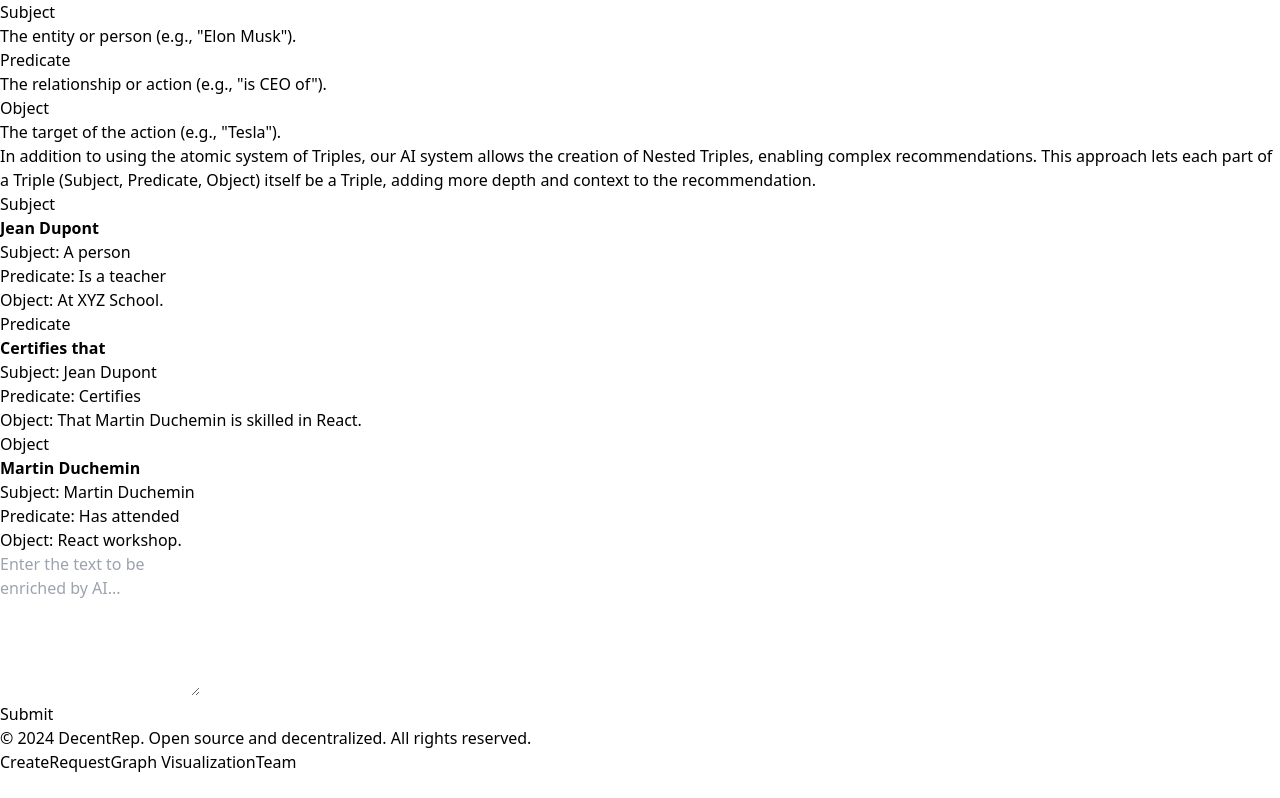
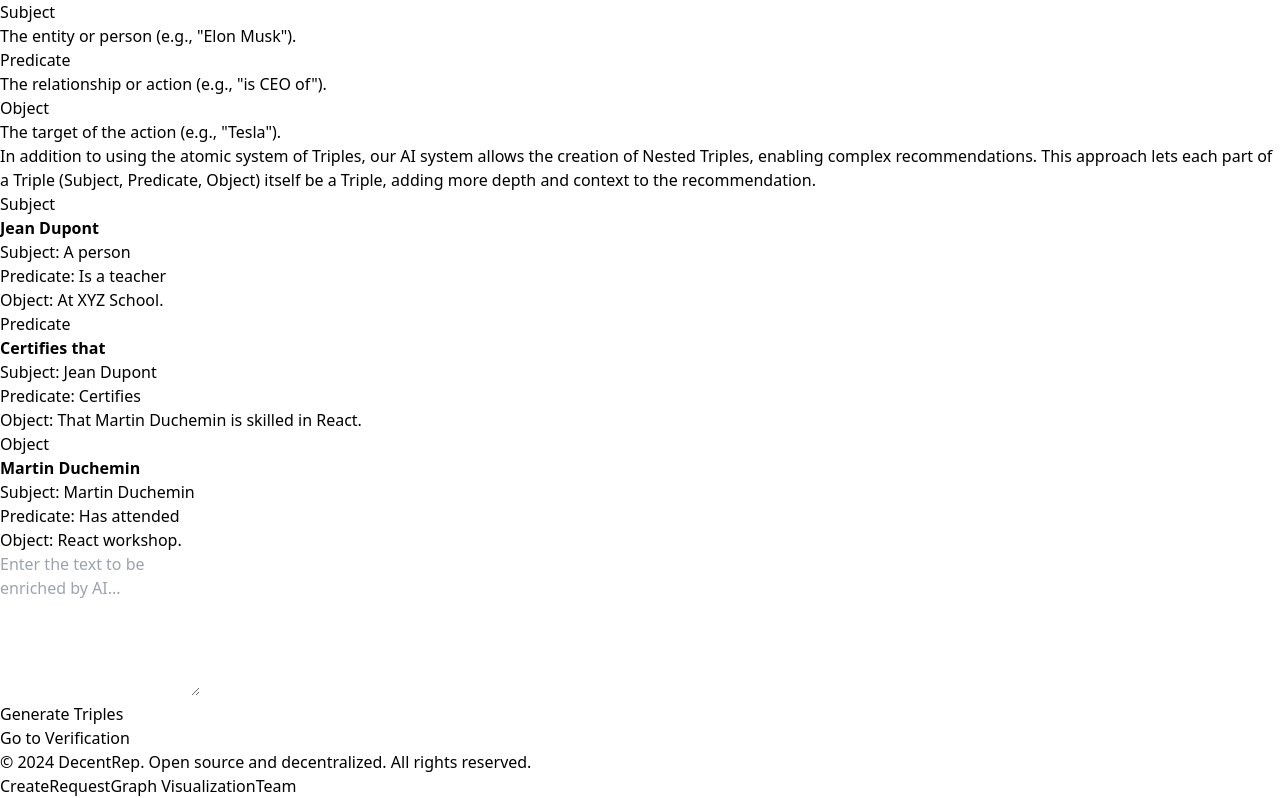
Before and after one commit to THP-Lab/intuition-recommendation-assistant, a React (Vite) app: page /create in a window 1280 px wide. Shown: the part 1144-1942 px from the top of the page. Before the commit the page ends 1918 px from the top, so only its background shows below. Built offline with nearby package versions, Linux system fonts and the light colour scheme.

Commit message:
modification on CreatePage for AI assistant

```diff
--- a/src/pages/CreatePage.jsx
+++ b/src/pages/CreatePage.jsx
@@ -1,8 +1,61 @@
+import { useState } from 'react';
+import axios from 'axios';
 import { Link } from 'react-router-dom';
 import Navbar from '../components/Navbar';
 import Footer from '../components/Footer';
 
 const CreatePage = () => {
+  const [inputText, setInputText] = useState('');
+  const [generatedTriples, setGeneratedTriples] = useState([]);
+  const [loading, setLoading] = useState(false);
+
+  // Fonction pour envoyer le texte à l'API Rails et obtenir les triples
+  const handleGenerateTriples = async () => {
+    if (!inputText) return; // Ne pas envoyer si le texte est vide
+
+    setLoading(true); // Afficher le loader pendant l'appel API
+
+    try {
+      // Envoie du texte à l'API Rails pour générer les triples
+      const response = await axios.post('http://127.0.0.1:3042/nlp/generate', { prompt: inputText });
+
+      // Log de la réponse pour vérifier les données
+      console.log('Réponse complète de l\'API:', response.data);
+
+      // Vérification de la structure de la réponse et extraction des triples
+      if (response.data && Array.isArray(response.data)) {
+        const triples = response.data.map((triple) => {
+          // Si l'objet est un objet imbriqué, nous allons directement conserver sa structure
+          if (typeof triple.object === 'object' && triple.object !== null) {
+            return {
+              subject: triple.subject,
+              predicate: triple.predicate,
+              object: triple.object  // Nous conservons l'objet imbriqué sans modification
+            };
+          } else {
+            return {
+              subject: triple.subject,
+              predicate: triple.predicate,
+              object: triple.object
+            };
+          }
+        });
+
+        console.log('Triples générés après traitement:', triples);
+        setGeneratedTriples(triples);
+      } else {
+        console.error('La structure des triples est incorrecte. Réponse:', response.data);
+      }
+    } catch (error) {
+      console.error('Erreur lors de la génération des triples', error);
+      // Gérer l'erreur si l'API échoue
+    } finally {
+      setLoading(false); // Retirer le loader
+    }
+  };
+
+
+
   return (
     <div className="min-h-screen bg-gray-100">
       <Navbar />
@@ -81,16 +134,45 @@ const CreatePage = () => {
                 className="w-full p-4 text-gray-700 bg-gray-300 rounded-lg focus:outline-none focus:ring-2 focus:ring-blue-400"
                 placeholder="Enter the text to be enriched by AI..."
                 rows="6"
+                value={inputText}
+                onChange={(e) => setInputText(e.target.value)}
               />
             </div>
 
             {/* Submit Button */}
-            <Link to="/verificationform?source=create">
-              <button className="bg-black text-white px-8 py-3 rounded-full hover:bg-gray-800 transition-all">
-                Submit
-              </button>
-            </Link>
+            <button
+              onClick={handleGenerateTriples}
+              className="bg-black text-white px-8 py-3 rounded-full hover:bg-gray-800 transition-all"
+              disabled={loading}  // Désactiver le bouton pendant le chargement
+            >
+              {loading ? 'Generating...' : 'Generate Triples'}
+            </button>
+
+            {/* Display Generated Triples */}
+            {generatedTriples.length > 0 && (
+              <div className="bg-gray-300 p-6 rounded-lg mt-8">
+                <h3 className="text-xl font-semibold text-gray-700">Generated Triples:</h3>
+                <ul className="mt-4">
+                  {generatedTriples.map((triple, index) => (
+                    <li key={index} className="py-2">
+                      <strong>Subject:</strong> {triple.subject} <br />
+                      <strong>Predicate:</strong> {triple.predicate} <br />
+                      <strong>Object:</strong> {triple.object} <br />
+                      <hr />
+                    </li>
+                  ))}
+                </ul>
+              </div>
+            )}
           </section>
+
+          {/* Link to verification form */}
+          <Link to="/verificationform?source=create">
+            <button className="bg-black text-white px-8 py-3 rounded-full hover:bg-gray-800 transition-all mt-6">
+              Go to Verification
+            </button>
+          </Link>
+
         </div>
       </main>
 
```
